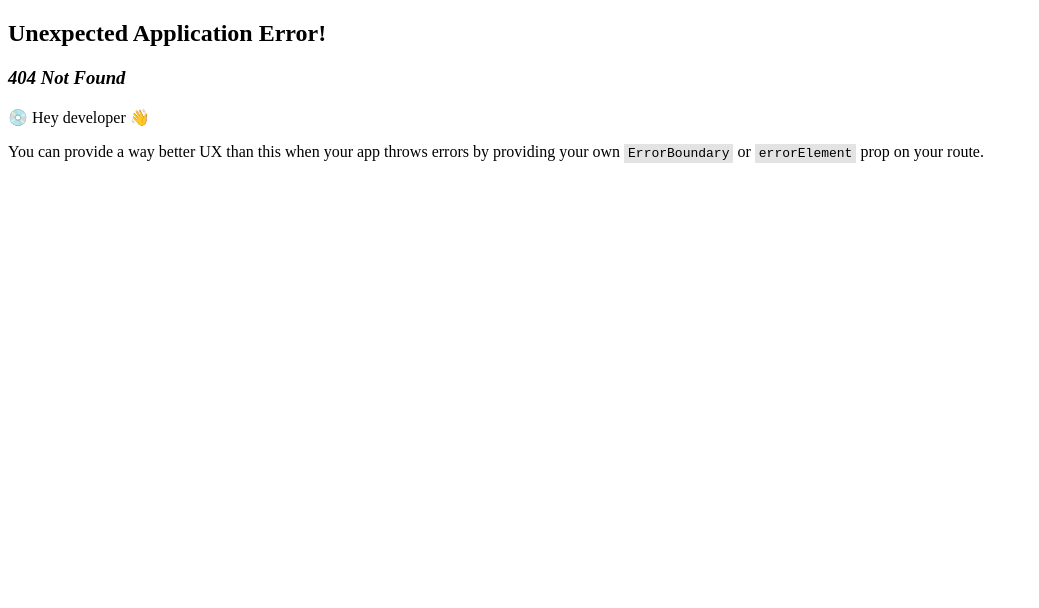
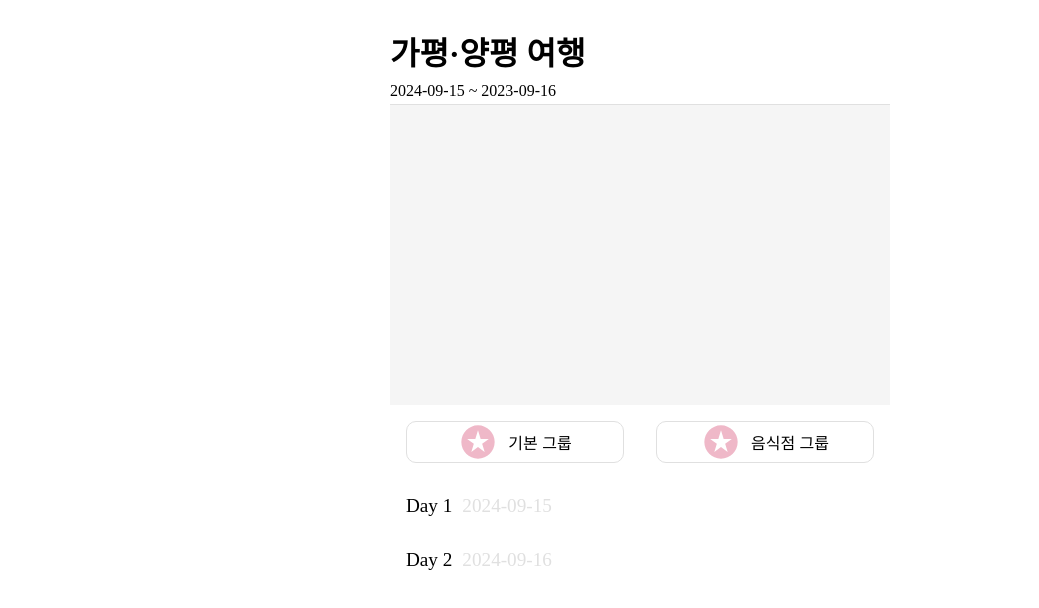
Before and after one commit to Masidao/sip-of-travel, a React (Vite) app in the folder Front/: page /travel_plans/1 in a window 1280 px wide. Before the commit this address had no page. Shown: the top 608 px of the page, without its empty margins (0-1039 px from the left). Built offline with nearby package versions, Linux system fonts and the light colour scheme.

Commit message:
✨ feat: TravelPlan 컴포넌트 구조 구현

```diff
--- /dev/null
+++ b/Front/data/scheduleList.json
@@ -0,0 +1,14 @@
+[
+  {
+    "id": 1,
+    "date": "2024-09-15",
+    "day_nubmer": 1,
+    "has_schedule": false
+  },
+  {
+    "id": 2,
+    "date": "2024-09-16",
+    "day_nubmer": 1,
+    "has_schedule": false
+  }
+]
--- /dev/null
+++ b/Front/src/assets/StarsIcon.tsx
@@ -0,0 +1,19 @@
+import { SVGProps } from "react";
+
+const StarsIcon = (props: SVGProps<SVGSVGElement>) => (
+  <svg
+    width={40}
+    height={40}
+    viewBox="0 0 116 116"
+    fill="none"
+    xmlns="http://www.w3.org/2000/svg"
+    {...props}
+  >
+    <path
+      d="M38.6667 87.0001L58 72.2584L77.3334 87.0001L70.0834 63.0751L89.4167 49.3001H65.7334L58 24.1667L50.2667 49.3001H26.5834L45.9167 63.0751L38.6667 87.0001ZM58 106.333C51.3139 106.333 45.0306 105.065 39.15 102.527C33.2695 99.9897 28.1542 96.5459 23.8042 92.1959C19.4542 87.8459 16.0104 82.7306 13.4729 76.8501C10.9354 70.9695 9.66669 64.6862 9.66669 58.0001C9.66669 51.314 10.9354 45.0306 13.4729 39.1501C16.0104 33.2695 19.4542 28.1542 23.8042 23.8042C28.1542 19.4542 33.2695 16.0105 39.15 13.473C45.0306 10.9355 51.3139 9.66675 58 9.66675C64.6861 9.66675 70.9695 10.9355 76.85 13.473C82.7306 16.0105 87.8459 19.4542 92.1959 23.8042C96.5459 28.1542 99.9896 33.2695 102.527 39.1501C105.065 45.0306 106.333 51.314 106.333 58.0001C106.333 64.6862 105.065 70.9695 102.527 76.8501C99.9896 82.7306 96.5459 87.8459 92.1959 92.1959C87.8459 96.5459 82.7306 99.9897 76.85 102.527C70.9695 105.065 64.6861 106.333 58 106.333Z"
+      fill="#EFB8C8"
+    />
+  </svg>
+);
+
+export default StarsIcon;
--- /dev/null
+++ b/Front/src/pages/TravelPlan.tsx
@@ -0,0 +1,63 @@
+import { FC } from "react";
+import * as S from "../styles/travelPlan.style";
+import { useParams } from "react-router-dom";
+import { Container, Wrapper } from "../styles/layout.style";
+import schedules from "../../data/schedules.json";
+import citiesList from "../../data/citiesList.json";
+import scheduleList from "../../data/scheduleList.json";
+import StarsIcon from "../assets/StarsIcon";
+import { GroupButton } from "../styles/button.style";
+
+const TravelPlan: FC = () => {
+  const { travelPlanId } = useParams();
+
+  const travelPlan = schedules.find((plan) => plan.id === Number(travelPlanId));
+
+  const getCityName = (city_id: number): string => {
+    const city = citiesList.find((city) => city.id === city_id);
+    return city ? city.name : "국내";
+  };
+  // 나중엔 /api/travel_plans/{travel_plan_id} GET 요청
+
+  if (!travelPlan) {
+    return <h1>not found</h1>; // TODO: error page 만들기
+  }
+
+  const { city_id, start_date, end_date } = travelPlan;
+
+  return (
+    <Container>
+      <Wrapper>
+        <S.PlanHeader>
+          <S.Title>{getCityName(city_id)} 여행</S.Title>
+          <div>
+            {start_date} ~ {end_date}
+          </div>
+        </S.PlanHeader>
+        <S.Map></S.Map>
+        <S.Group>
+          <GroupButton>
+            <StarsIcon />
+            기본 그룹
+          </GroupButton>
+          <GroupButton>
+            <StarsIcon />
+            음식점 그룹
+          </GroupButton>
+        </S.Group>
+        <S.Schedules>
+          {scheduleList.map(({ id, date, has_schedule }) => (
+            <>
+              <S.ScheduleItem key={id}>
+                Day {id} <div className="date">{date}</div>
+              </S.ScheduleItem>
+              <div>{has_schedule ? <></> : <></>}</div>
+            </>
+          ))}
+        </S.Schedules>
+      </Wrapper>
+    </Container>
+  );
+};
+
+export default TravelPlan;
--- a/Front/src/styles/button.style.ts
+++ b/Front/src/styles/button.style.ts
@@ -1,6 +1,6 @@
 import styled from "styled-components";
 
-const CommonButton = styled.button`
+export const CommonButton = styled.button`
   width: 100%;
   padding: 1rem;
   color: white;
@@ -23,3 +23,12 @@ export const ToggleButton = styled(CommonButton)<{ disabled: boolean }>`
   background-color: ${(props) => (props.disabled ? "#ccc" : "#0070f3")};
   cursor: ${(props) => (props.disabled ? "not-allowed" : "pointer")};
 `;
+
+export const GroupButton = styled(CommonButton)`
+  background-color: unset;
+  color: black;
+  gap: 10px;
+  border: 1px solid #e0e0e0;
+  margin: 1rem;
+  padding: 0;
+`;
--- /dev/null
+++ b/Front/src/styles/travelPlan.style.ts
@@ -0,0 +1,35 @@
+import styled from "styled-components";
+import { Header } from "./layout.style";
+
+export const PlanHeader = styled(Header)`
+  justify-content: space-around;
+  border-bottom: 1px solid #e0e0e0;
+`;
+
+export const Title = styled.h1`
+  margin: 0;
+`;
+
+export const Map = styled.div`
+  height: 300px;
+  background-color: whitesmoke;
+`;
+
+export const Group = styled.div`
+  display: flex;
+`;
+
+export const Schedules = styled.div`
+  height: 500px;
+  overflow-y: auto;
+`;
+
+export const ScheduleItem = styled.div`
+  display: flex;
+  gap: 10px;
+  padding: 1rem;
+  font-size: 1.2rem;
+  .date {
+    color: #e0e0e0;
+  }
+`;
```
Also changed, not shown: Front/src/routes/routes.tsx (+17 -24 lines).
